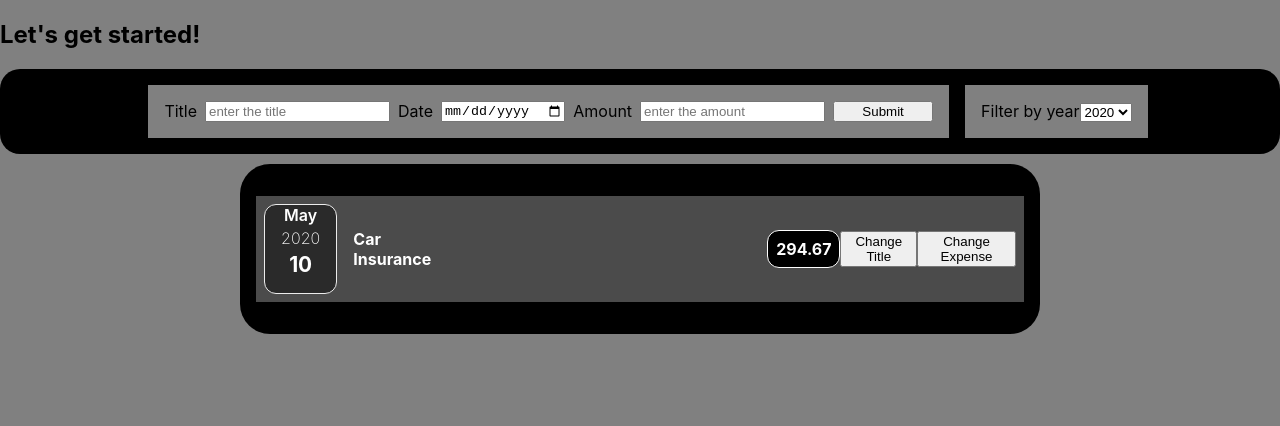
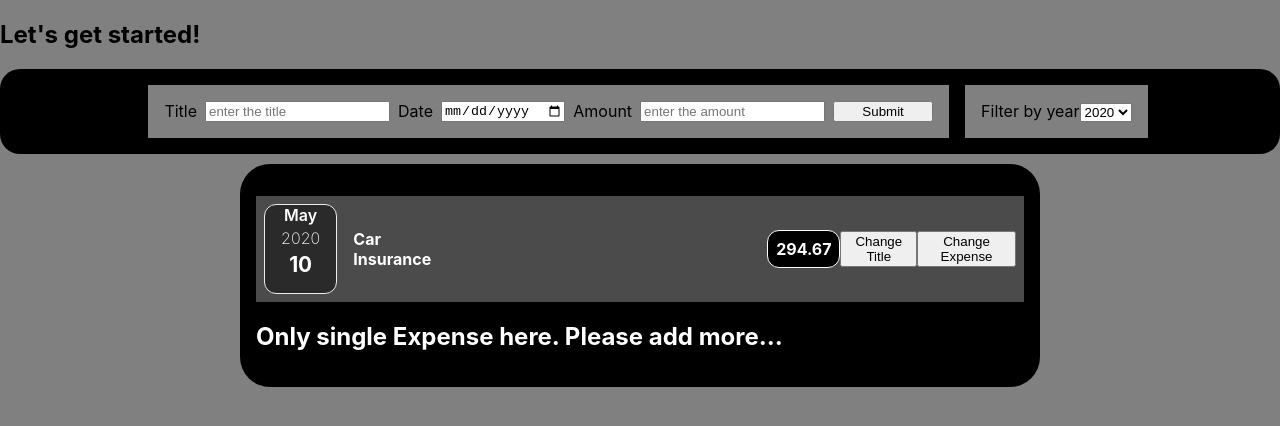
Before and after one commit to shubhamkumar123456/react-expense-track-app, a React (Create React App) app: page / in a window 1280 px wide. Shown: the top 426 px of the page. Built offline with nearby package versions, Linux system fonts and the light colour scheme.

Commit message:
added ExpenseList

```diff
--- a/src/App.js
+++ b/src/App.js
@@ -4,6 +4,7 @@ import './App.css';
 import ExpenseForm from './components/Expenses/ExpenseForm';
 import ExpenseItem from './components/Expenses/ExpenseItem';
 import ExpenseFilter from './components/Expenses/ExpenseFilter';
+import ExpensesList from './components/Expenses/ExpensesList';
 
 function App() {
   const [filteredYear, setfilteredYear] = useState('2020');
@@ -15,7 +16,7 @@ function App() {
 
   ]
   const [expenses1, setexpenses1] = useState(expenses);
-  // const [arr, setArr] = useState(false);
+
   const filteredExpenses=expenses1.filter(expense=>{
     return expense.date.getFullYear().toString()===filteredYear
   })
@@ -25,16 +26,11 @@ function App() {
       ...enteredExpenseData,
       id:Math.random().toString
     }
-    // console.log(inputFields)
-    // expenses.push(inputFields)
-    // console.log(expenses)
-   }
+     }
 
    const addExpenseHandler=(expense)=>{
-    // console.log("in app.js")
     setexpenses1([expense,...expenses1])
    }
-  //  console.log(expenses1)
 
   const filterChangesHandler=(selectedYear)=>{
 
@@ -52,11 +48,12 @@ function App() {
 
       </div>
       <div className='App-expenses'>
+        <ExpensesList items={filteredExpenses}/>
+    {/* {filteredExpenses.length ===0 && <p style={{color:"white"}}>No expenses found.</p>}
+      {filteredExpenses.length > 0 &&  filteredExpenses.map((element)=>{
+        return<ExpenseItem key={Math.random()} title={element.title} amount={element.amount} date={element.date}/>
+      })} */}
 
-
-      {filteredExpenses.map((element)=>{
-        return<ExpenseItem key={Math.random()} title={element.title} amount={element.amount} date={element.date}/>
-      })}
       </div>
 
 
--- /dev/null
+++ b/src/components/Expenses/ExpensesList.js
@@ -0,0 +1,25 @@
+import React from 'react'
+import './ExpensesList.css'
+import ExpenseItem from './ExpenseItem'
+
+
+const ExpensesList = (props) => {
+
+    if(props.items.length===0){
+        return <h2 style={{color:"white"}} className='expenses-list__fallback'>Found no expenses</h2>
+    }
+
+
+  return (
+    <div>
+
+
+        { props.items.map((element)=>{
+        return<ExpenseItem key={Math.random()} title={element.title} amount={element.amount} date={element.date}/>
+      })}
+         {props.items.length===1 && <h2 style={{color:"white"}} className='expenses-list__fallback'>Only single Expense here. Please add more...</h2>}
+    </div>
+  )
+}
+
+export default ExpensesList
```
Also changed, not shown: src/components/Expenses/ExpensesList.css (added).
